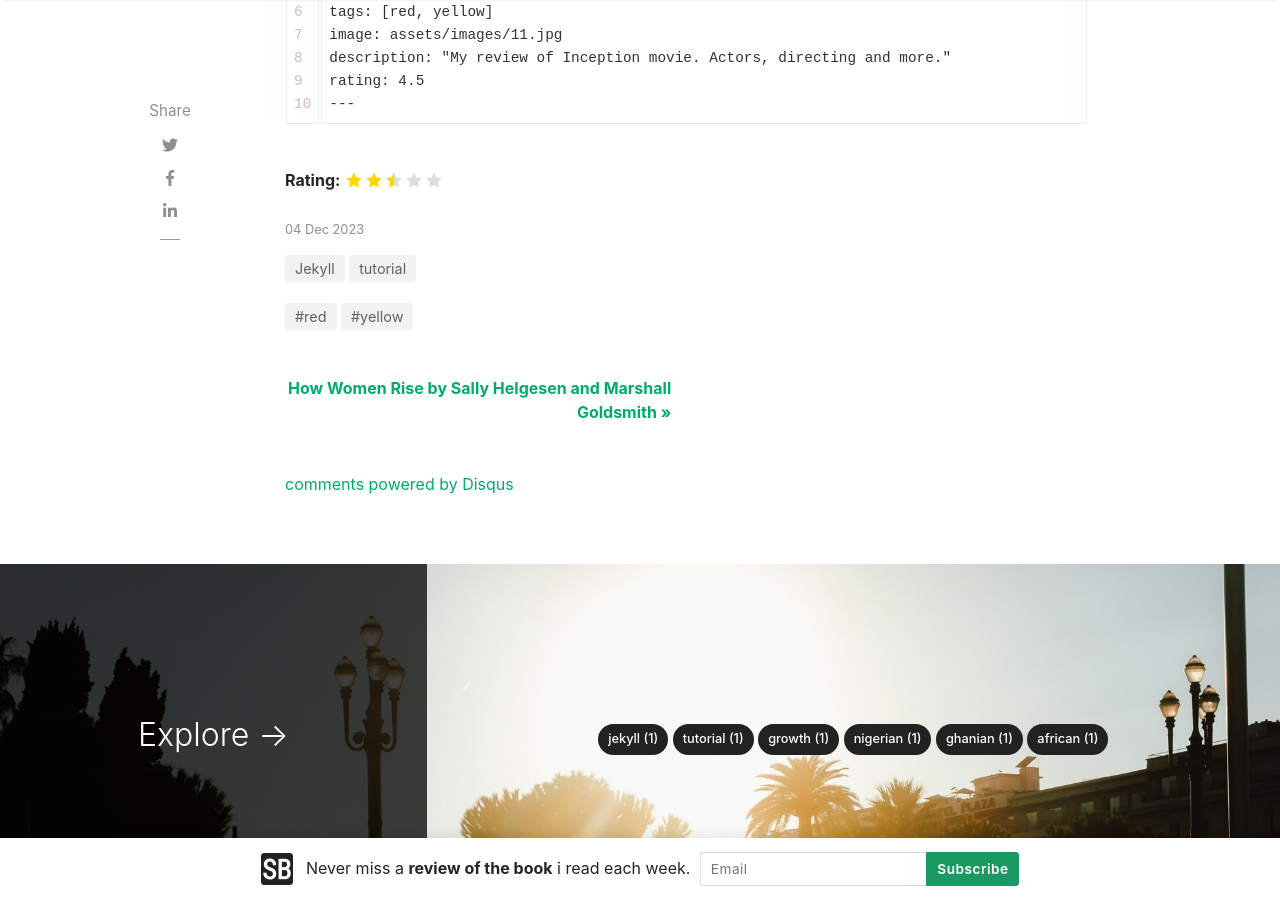
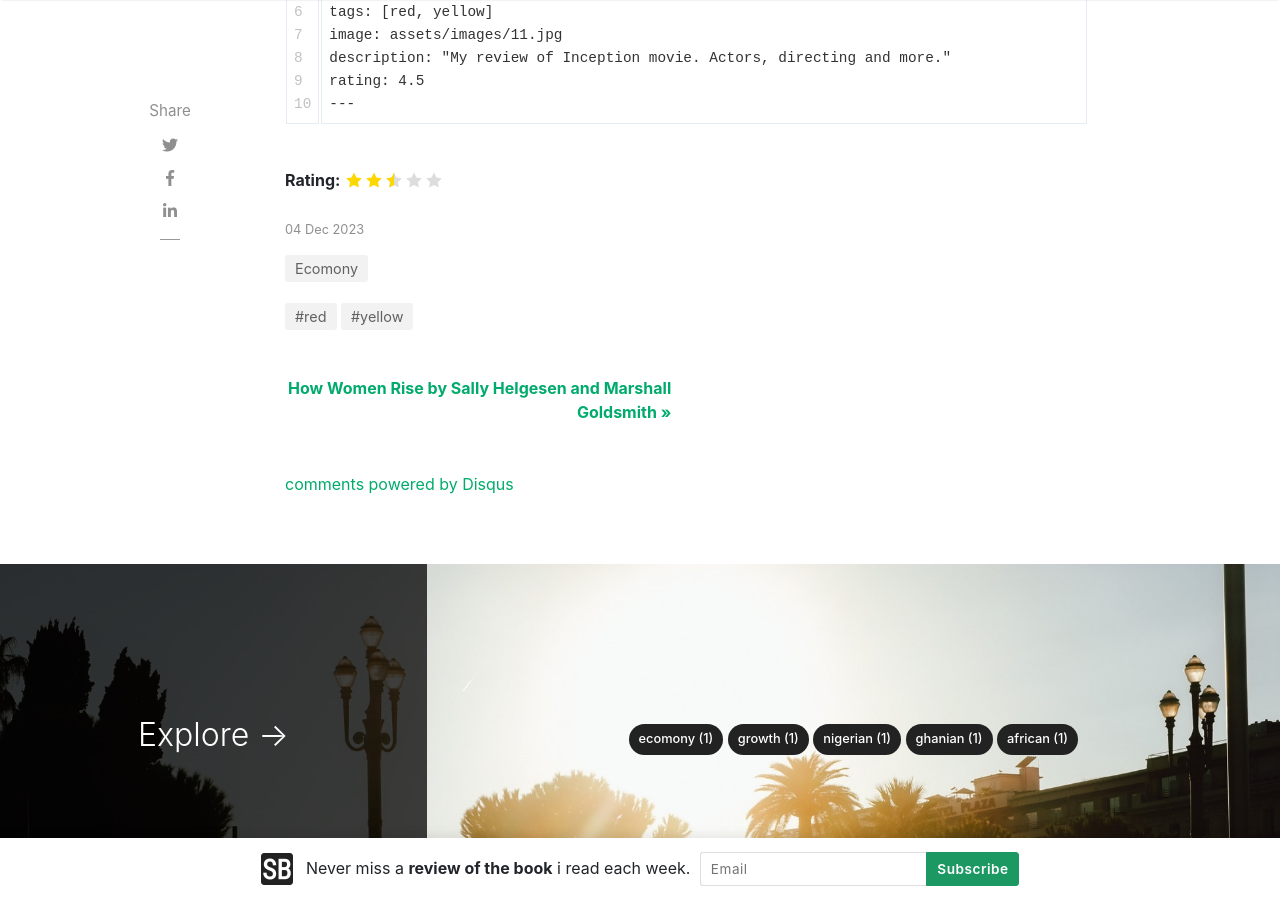
Before and after one commit to LucianaOA/Sprint-of-Books, a Jekyll site: the page built from _posts/2023-12-04-an-ireland-worth-working-for.md, in a window 1280 px wide and 900 px high, scrolled down 1954 px. Built offline with Jekyll 4.4.1, drawn with Linux system fonts in a browser that asks for light colours; nearby versions of some CDN libraries; comment, search, counter and statistics services are not loaded.

Commit message:
Update 2023-12-04-an-ireland-worth-working-for.md

```diff
--- a/_posts/2023-12-04-an-ireland-worth-working-for.md
+++ b/_posts/2023-12-04-an-ireland-worth-working-for.md
@@ -1,7 +1,7 @@
 ---
 layout: post
 title:  "An Ireland Worth Working For by Tom Healy"
-categories: [ Jekyll, tutorial ]
+categories: [Ecomony]
 tags: [red, yellow]
 image: assets/images/11.jpg
 description: "An Ireland Worth Working For by Tom Healy"
```
